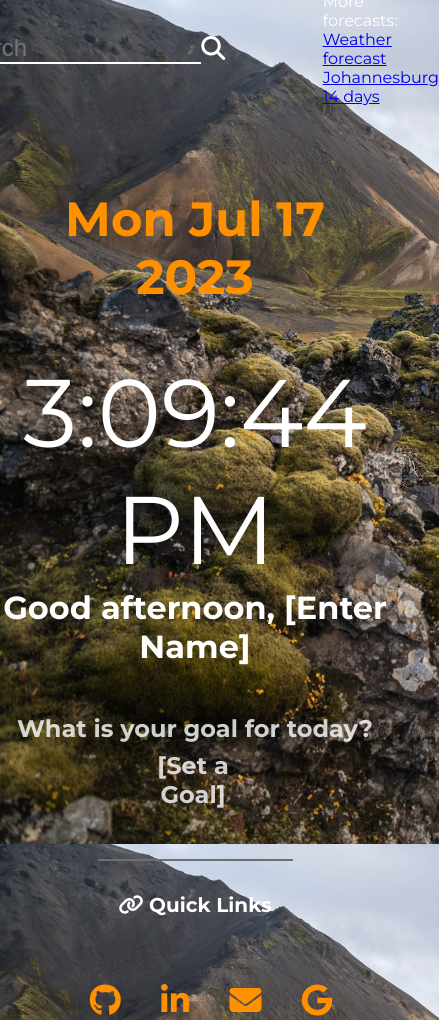
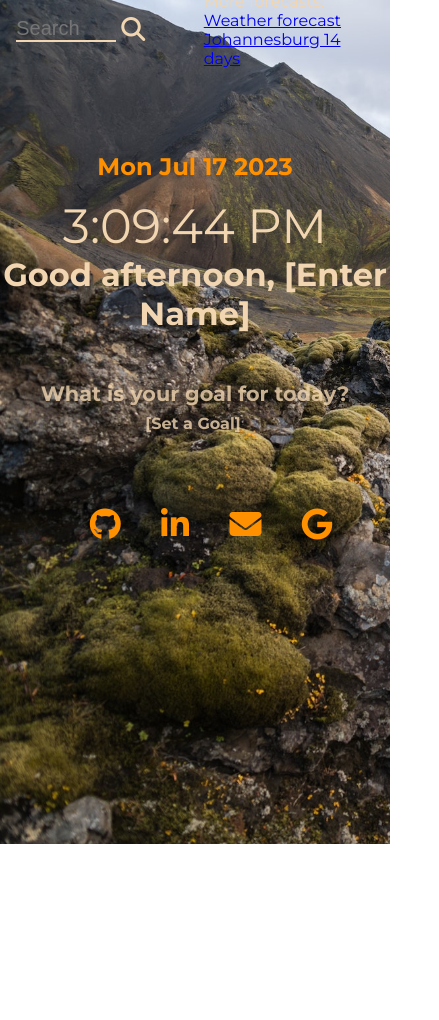
Before and after one commit to jburky15/landing-page, a plain HTML site: page index.html in a window 390 px wide. Shown: the whole page, 439 px wide, since content can reach past the window. After the commit the page ends 844 px from the top, so only its background shows below. Drawn offline with Linux system fonts and the light colour scheme; a script that the page names is missing.

Commit message:
Added responsive CSS

```diff
--- a/styles/style.css
+++ b/styles/style.css
@@ -1,7 +1,7 @@
 @import url('https://fonts.googleapis.com/css2?family=Montserrat:wght@300;400;500;700&display=swap');
 
 :root {
-    --text-color: rgb(255, 255, 255);
+    --text-color: rgb(241, 214, 177);
     --secondary-color: rgb(255, 145, 0);
     --accent-color: rgb(111, 111, 111);
 }
@@ -31,18 +31,18 @@ body {
 .searchBar {
     width: 250px;
     background-color: transparent;
-    color: white;
+    color: var(--text-color);
     font-size: 1.5rem;
     border-top: none;
     border-left: none;
     border-right: none;
-    border-bottom: 2px solid #fff;
+    border-bottom: 2px solid var(--text-color);
 }
 
 .topBar button {
     margin-right: 70vw;
     background-color: transparent;
-    color: white;
+    color: var(--text-color);
     border: none;
     font-size: 1.5rem;
 }
@@ -138,11 +138,63 @@ h2 {
     }
 }
 
-@media(max-width: 700px) {
+@media(max-width: 768px) {
+
+    .today {
+        font-size: 1.5rem;
+        margin-bottom: 1rem;
+    }
+
     #time{
-        font-size: 6rem;
+        font-size: 3rem;
     }
+
+    h2 {
+        font-size: 1.3rem;
+    }
+
+    #goal {
+        font-size: 1rem;
+    }
+
+    .searchBar {
+        font-size: 1.25rem;
+        width: 100px;
+        margin-right: 5px;
+    }
+
     .topBar button {
-        margin-right: 25vw;
+        margin-right: 15vw;
+    }
+
+    .footer {
+        display: none;
+    }
+
+}
+
+@media (max-width: 320px) {
+    body {
+        max-height: 100vh;
+    }
+
+    .footer {
+        display: none;
+    }
+
+    #time {
+        font-size: 2rem;
+    }
+
+    #goal {
+        font-size: 1rem;
+    }
+
+    .topBar {
+        margin-right: 0;
+    }
+
+    .searchBar {
+        width: 100px;
     }
 }
```
